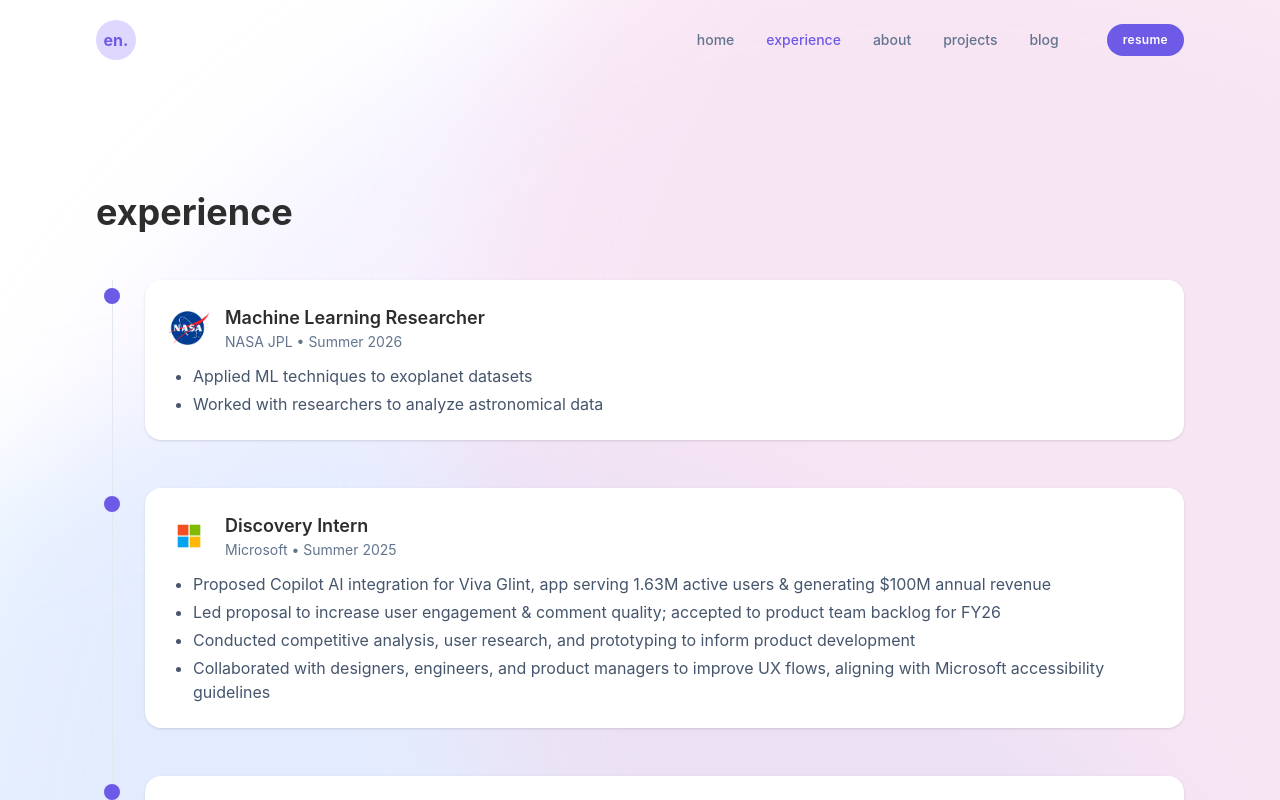
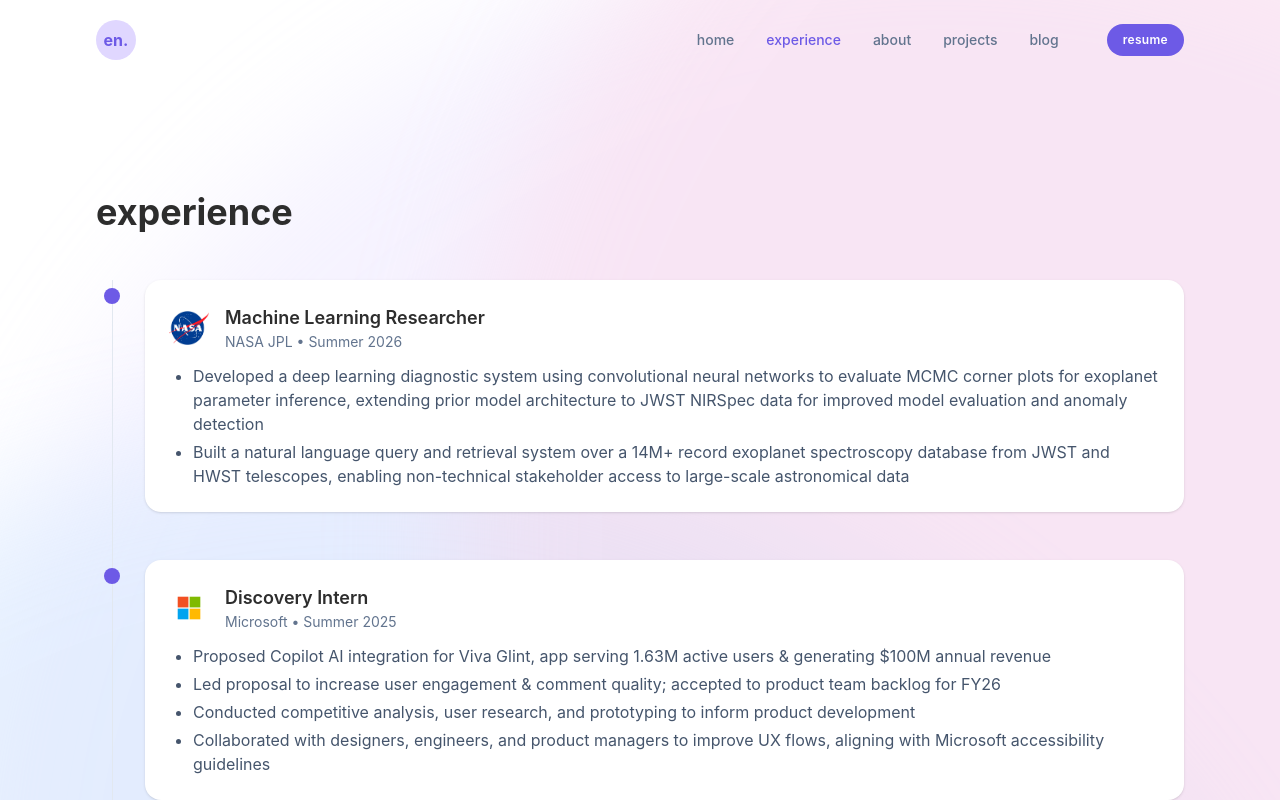
Before and after one commit to elingu3/elizabeth-nguyen, a React (Vite) app: page /experience in a window 1280 px wide. Shown: the top 800 px of the page. Built offline with nearby package versions, Linux system fonts and the light colour scheme.

Commit message:
update resume

```diff
--- a/src/pages/Experience.tsx
+++ b/src/pages/Experience.tsx
@@ -9,8 +9,8 @@ const experiences = [
     date: "Summer 2026",
     logo: nasaLogo,
     bullets: [
-      "Applied ML techniques to exoplanet datasets",
-      "Worked with researchers to analyze astronomical data",
+      "Developed a deep learning diagnostic system using convolutional neural networks to evaluate MCMC corner plots for exoplanet parameter inference, extending prior model architecture to JWST NIRSpec data for improved model evaluation and anomaly detection",
+      "Built a natural language query and retrieval system over a 14M+ record exoplanet spectroscopy database from JWST and HWST telescopes, enabling non-technical stakeholder access to large-scale astronomical data",
     ],
   },
   {
--- a/src/posts/joe.md
+++ b/src/posts/joe.md
@@ -1,7 +1,3 @@
-i have long enjoyed writing and storytelling. below please find one of the works i'm most proud of, titled 'joe'.
-
----
-
 Joe was a cat who liked the fish
 His owner served in a dish
 But one fateful day
```
Also changed, not shown: 1 other file (tests, documents, lock files or other folders).
